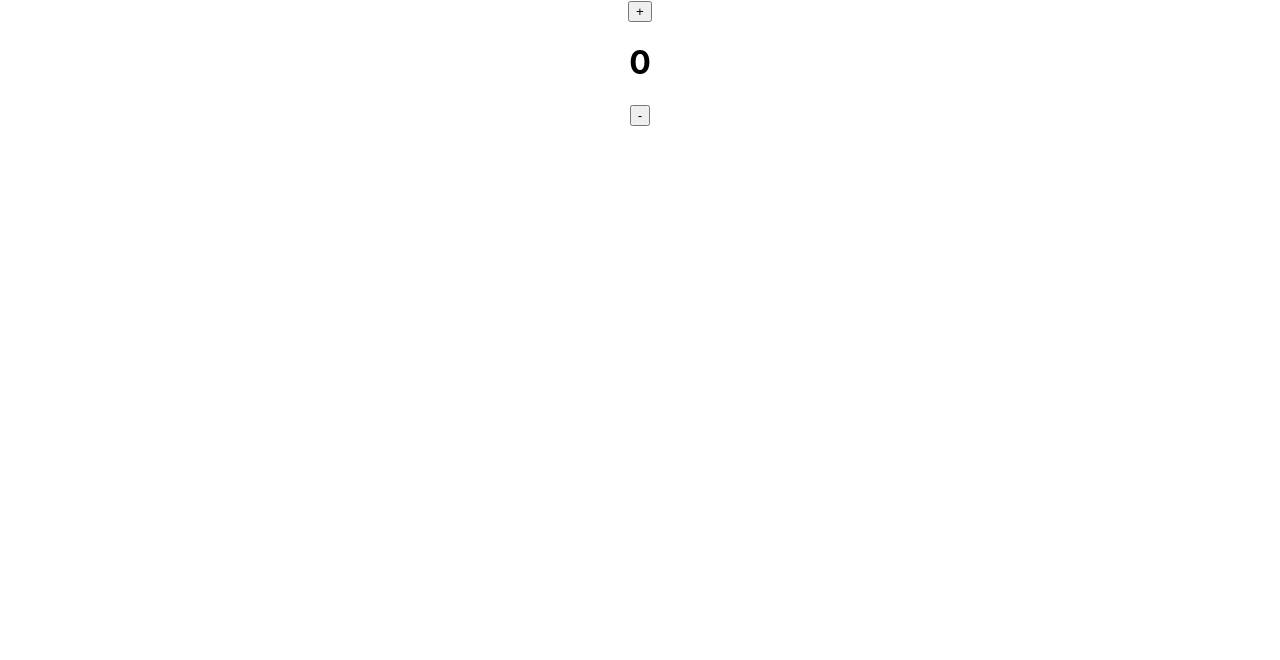
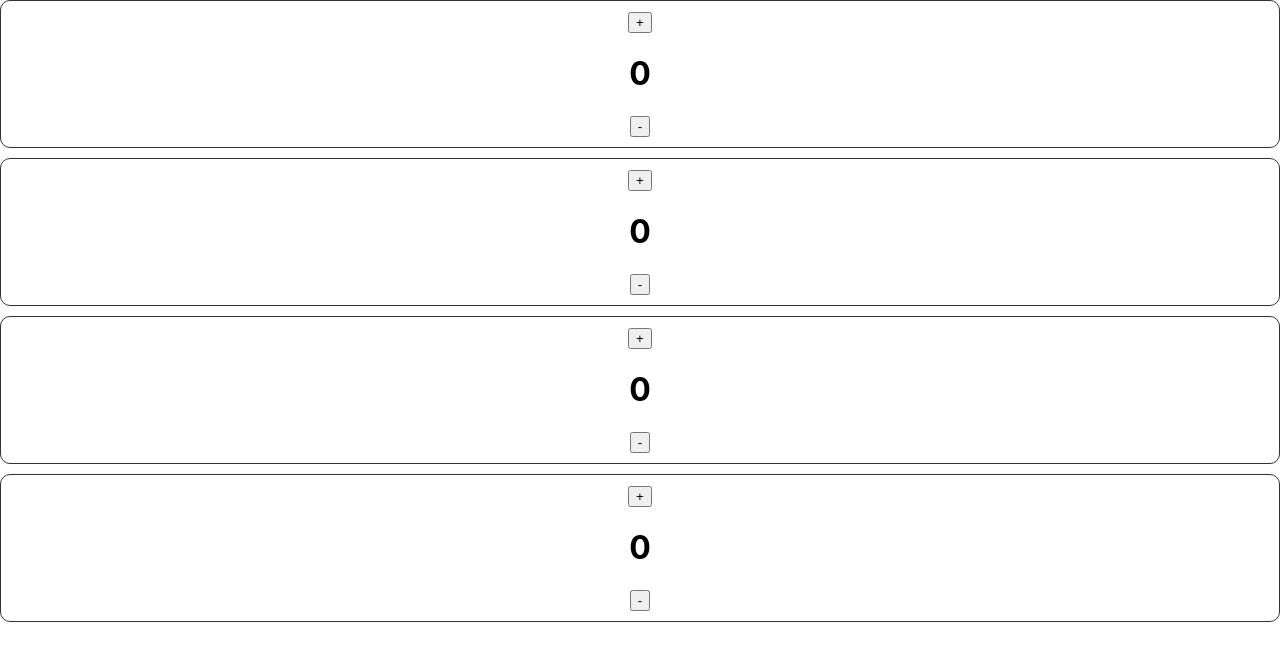
Before and after one commit to fujisii/catan-scoreboard, a React (Create React App) app: page / in a window 1280 px wide. Shown: the top 660 px of the page. Built offline with nearby package versions, Linux system fonts and the light colour scheme.

Commit message:
add: Area

```diff
--- a/src/App.css
+++ b/src/App.css
@@ -36,3 +36,24 @@
     transform: rotate(360deg);
   }
 }
+
+.Area {
+  padding: 10px;
+  margin-bottom: 10px;
+  border: 1px solid #333333;
+  border-radius: 10px;
+  /* background-color: #ffff99; */
+}
+
+.Area-Orange {
+  background-color: #ffd700;
+}
+.Area-White {
+  background-color: #ffffe0;
+}
+.Area-Red {
+  background-color: #dc143c;
+}
+.Area-Blue {
+  background-color: #4169e1;
+}
--- a/src/App.tsx
+++ b/src/App.tsx
@@ -6,11 +6,21 @@ import './App.css';
 function App() {
   return (
     <div className="App">
+      <Area />
+      <Area />
+      <Area />
+      <Area />
+    </div>
+  );
+}
+
+function Area() {
+  return (
+    <div className="Area">
       <Counter />
     </div>
   );
 }
-
 function Counter() {
   const [count, setCount] = React.useState(0);
   return (
```
